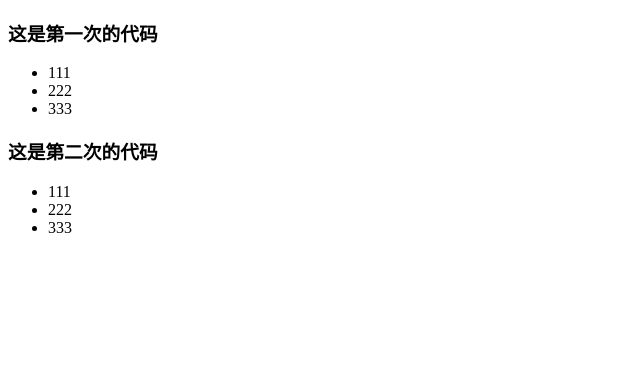
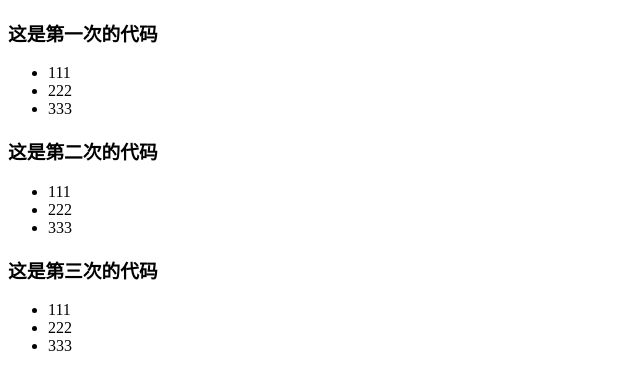
Before and after one commit to ForeverIce/dd, a plain HTML site: page index.html in a window 1280 px wide. Shown: the whole page, without its empty margins (0-640 px from the left). Drawn offline with Linux system fonts and the light colour scheme.

Commit message:
第三次提交

```diff
--- a/index.html
+++ b/index.html
@@ -21,5 +21,13 @@
 			<li>333</li>
 		</ul>
 	</div>
+	<h3>这是第三次的代码</h3>
+	<div>
+		<ul>
+			<li>111</li>
+			<li>222</li>
+			<li>333</li>
+		</ul>
+	</div>
 </body>
 </html>
```
